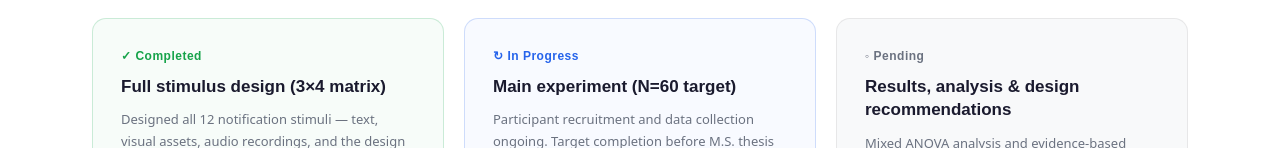
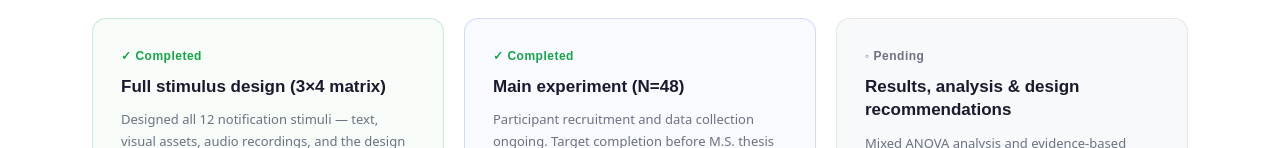
Before and after one commit to YUN-ROU-CHANG/portfolio, a React (Vite) app: page /#/projects/sleep-guardian in a window 1280 px wide. Shown: the part 9295-9443 px from the top of the page. Built offline with nearby package versions, Linux system fonts and the light colour scheme.

Commit message:
version0503-sleep-guardian-v3

```diff
--- a/src/pages/project/SleepGuardian.tsx
+++ b/src/pages/project/SleepGuardian.tsx
@@ -574,8 +574,8 @@ export default function SleepGuardian() {
                 <p>Designed all 12 notification stimuli — text, visual assets, audio recordings, and the design friction math-input interface — with equivalence controls for duration and visual complexity across conditions.</p>
               </div>
               <div className="sg-contribution-card sg-contribution-card--inprogress">
-                <div className="sg-contribution-status sg-status--progress">↻ In Progress</div>
-                <h4>Main experiment (N=60 target)</h4>
+                <div className="sg-contribution-status">✓ Completed</div>
+                <h4>Main experiment (N=48)</h4>
                 <p>Participant recruitment and data collection ongoing. Target completion before M.S. thesis submission — July 2026.</p>
               </div>
               <div className="sg-contribution-card sg-contribution-card--pending">
```
